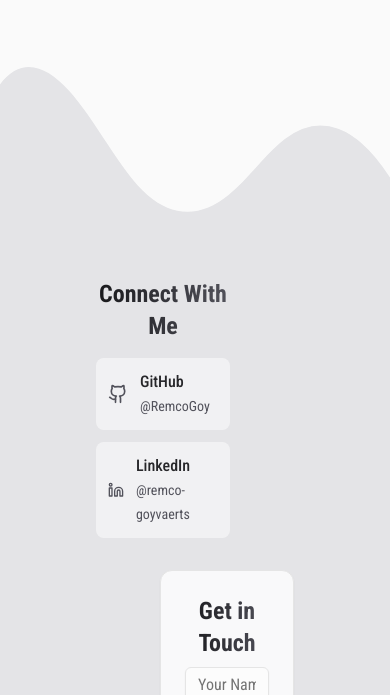
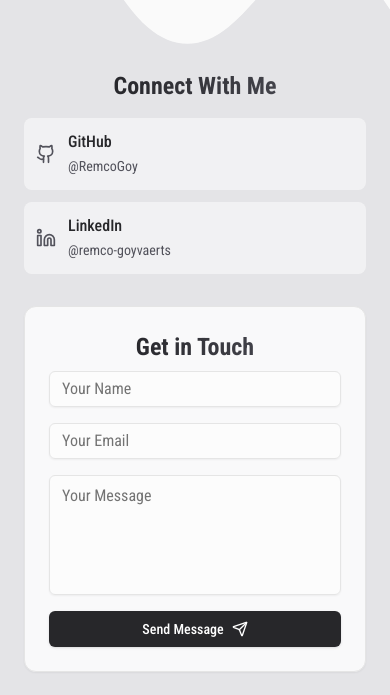
Before and after one commit to RemcoGoy/portfolio, a Next.js app: page / in a window 390 px wide. Shown: the part 873-1568 px from the top of the page. Built offline with nearby package versions, Linux system fonts and the light colour scheme; what tailwindcss-debug-screens would draw is missing.

Commit message:
Home page mobile friendly

```diff
--- a/components/Contact.tsx
+++ b/components/Contact.tsx
@@ -58,14 +58,14 @@
   };
 
   return (
-    <div className="pt-16 px-24 pb-16 bg-zinc-200 dark:bg-zinc-800">
+    <div className="p-6 lg:pt-16 lg:px-24 lg:pb-16 bg-zinc-200 dark:bg-zinc-800">
       {isClient && (
         <div
           className="grid grid-cols-1 md:grid-cols-2 gap-8 relative"
           id="contact"
         >
           {/* Socials Section */}
-          <div className="space-y-4 pr-16">
+          <div className="space-y-4 lg:mr-16">
             <h2 className="text-2xl font-bold text-center bg-gradient-to-r from-zinc-900 to-zinc-600 dark:from-zinc-100 dark:to-zinc-400 bg-clip-text text-transparent">
               Connect With Me
             </h2>
@@ -101,7 +101,7 @@
           <div className="hidden md:block absolute left-1/2 top-0 bottom-0 w-[8px] bg-gradient-to-b from-zinc-200 via-zinc-300 to-zinc-200 dark:from-zinc-700 dark:via-zinc-600 dark:to-zinc-700 rounded-full transform -translate-x-1/2" />
 
           {/* Contact Form Section */}
-          <Card className="bg-white/80 dark:bg-zinc-900/80 shadow-sm ml-16">
+          <Card className="bg-white/80 dark:bg-zinc-900/80 shadow-sm lg:ml-16">
             <CardHeader className="pb-2">
               <h2 className="text-2xl font-bold text-center bg-gradient-to-r from-zinc-900 to-zinc-600 dark:from-zinc-100 dark:to-zinc-400 bg-clip-text text-transparent">
                 Get in Touch
--- a/components/Hero.tsx
+++ b/components/Hero.tsx
@@ -30,7 +30,7 @@
 
   return (
     <div className="relative overflow-hidden">
-      <div className="max-w-8xl mx-auto px-4 sm:px-6 lg:px-14 py-24 sm:py-32 relative z-10">
+      <div className="max-w-8xl mx-auto px-4 sm:px-6 pb-6 lg:px-14 lg:py-24 sm:py-32 relative z-10">
         <div className="grid grid-cols-1 lg:grid-cols-2 gap-12 items-center">
           <div className="p-4">
             <Image
```
